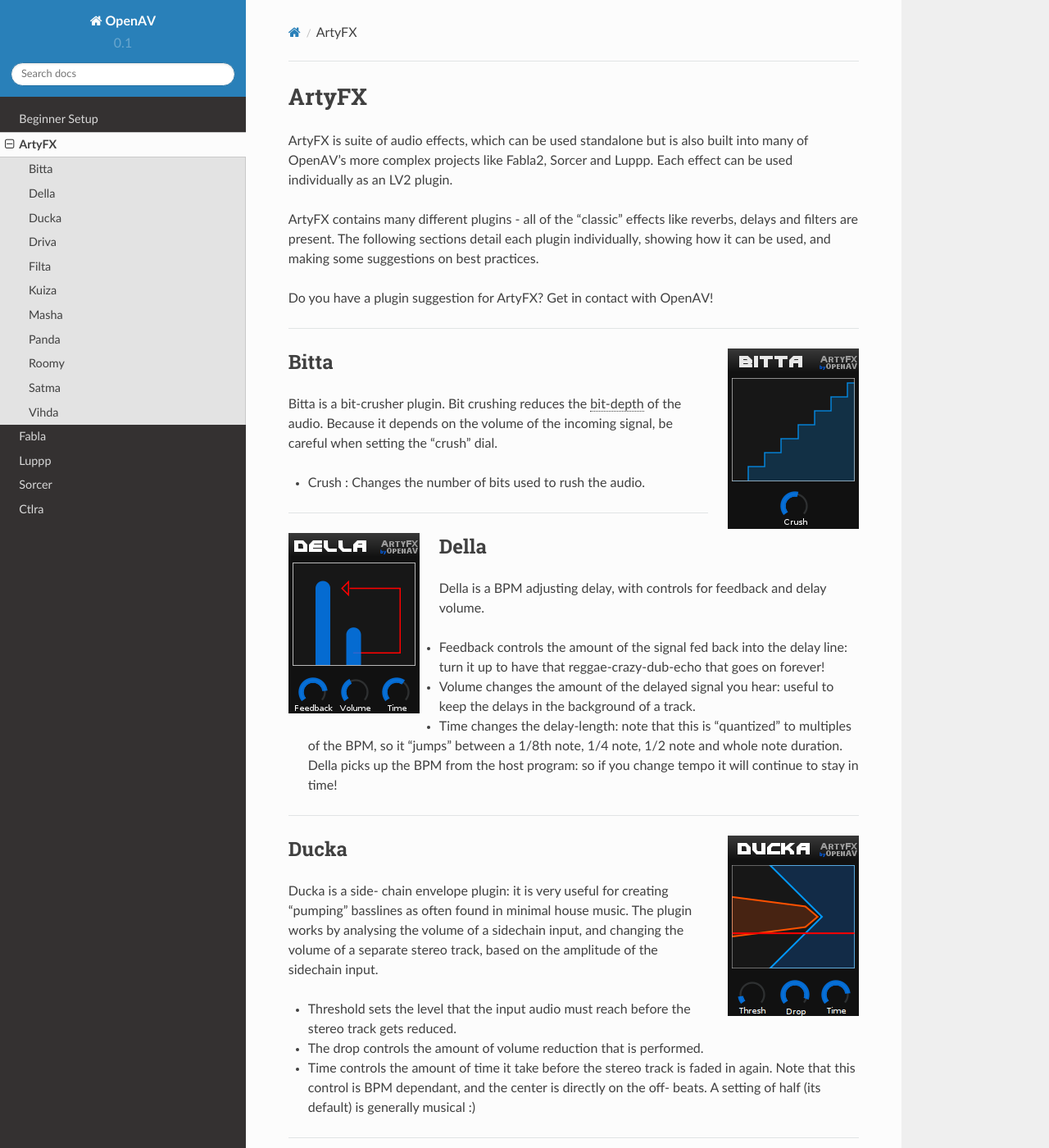
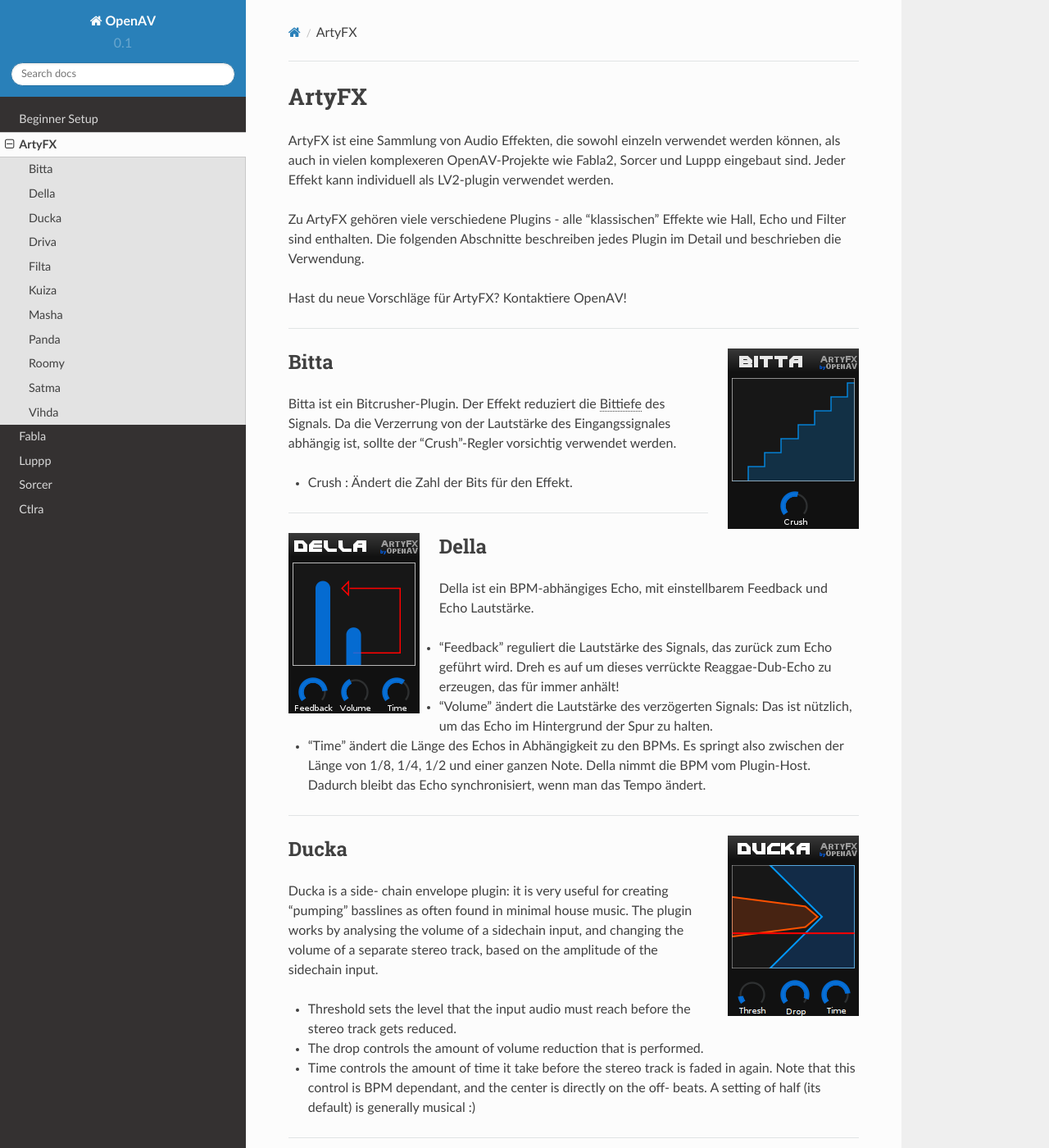
Before and after one commit to openAVproductions/openAV-manual, a Sphinx documentation site: the page built from source/artyfx.rst, in a window 1280 px wide and 1400 px high. Shown: the whole window at 82% size. Built offline with Sphinx 7.4.7 and the Read the Docs theme 2.0.0, drawn with Linux system fonts in a browser that asks for light colours.

Commit message:
started german translation

```diff
--- a/source/artyfx.rst
+++ b/source/artyfx.rst
@@ -5,16 +5,16 @@
 ArtyFX
 ########
 
-ArtyFX is suite of audio effects, which can be used standalone but is also
-built into many of OpenAV's more complex projects like Fabla2, Sorcer and
-Luppp. Each effect can be used individually as an LV2 plugin.
+ArtyFX ist eine Sammlung von Audio Effekten, die sowohl einzeln verwendet
+werden können, als auch in vielen komplexeren OpenAV-Projekte wie Fabla2,
+Sorcer und Luppp eingebaut sind. Jeder Effekt kann individuell als LV2-plugin
+verwendet werden.
 
-ArtyFX contains many different plugins - all of the "classic" effects like
-reverbs, delays and filters are present. The following sections detail each
-plugin individually, showing how it can be used, and making some
-suggestions on best practices.
+Zu ArtyFX gehören viele verschiedene Plugins - alle "klassischen" Effekte wie
+Hall, Echo und Filter sind enthalten. Die folgenden Abschnitte beschreiben
+jedes Plugin im Detail und beschrieben die Verwendung.
 
-Do you have a plugin suggestion for ArtyFX? Get in contact with OpenAV!
+Hast du neue Vorschläge für ArtyFX? Kontaktiere OpenAV!
 
 
 ____
@@ -26,13 +26,12 @@
 Bitta
 =======
 
-Bitta is a bit-crusher plugin. Bit crushing reduces the
-:abbr:`bit-depth(The number of bits used to represent the audio. The
-resolution of the vertical axis of an audio waveform)` of the audio.
-Because it depends on the volume of the incoming signal, be careful when
-setting the "crush" dial.
+Bitta ist ein Bitcrusher-Plugin. Der Effekt reduziert die
+:abbr:`Bittiefe(Die Auflösung der Lautstärke eines Audio-Signals)` des
+Signals. Da die Verzerrung von der Lautstärke des Eingangssignales
+abhängig ist, sollte der "Crush"-Regler vorsichtig verwendet werden.
 
-* Crush : Changes the number of bits used to rush the audio.
+* Crush : Ändert die Zahl der Bits für den Effekt.
 
 ____
 
@@ -44,18 +43,20 @@
 Della
 =======
 
-Della is a BPM adjusting delay, with controls for feedback and delay volume.
+Della ist ein BPM-abhängiges Echo, mit einstellbarem Feedback und Echo
+Lautstärke.
 
-* Feedback controls the amount of the signal fed back into the delay line:
-  turn it up to have that reggae-crazy-dub-echo that goes on forever!
+* "Feedback" reguliert die Lautstärke des Signals, das zurück zum Echo
+  geführt wird. Dreh es auf um dieses verrückte Reaggae-Dub-Echo zu erzeugen,
+  das für immer anhält!
 
-* Volume changes the amount of the delayed signal you hear: useful to keep
-  the delays in the background of a track.
+* "Volume" ändert die Lautstärke des verzögerten Signals: Das ist nützlich,
+  um das Echo im Hintergrund der Spur zu halten.
 
-* Time changes the delay-length: note that this is "quantized" to multiples
-  of the BPM, so it "jumps" between a 1/8th note, 1/4 note, 1/2 note and
-  whole note duration. Della picks up the BPM from the host program: so if
-  you change tempo it will continue to stay in time!
+* "Time" ändert die Länge des Echos in Abhängigkeit zu den BPMs. Es springt
+  also zwischen der Länge von 1/8, 1/4, 1/2 und einer ganzen Note. Della nimmt
+  die BPM vom Plugin-Host. Dadurch bleibt das Echo synchronisiert, wenn man das
+  Tempo ändert.
 
 ____
 
```
